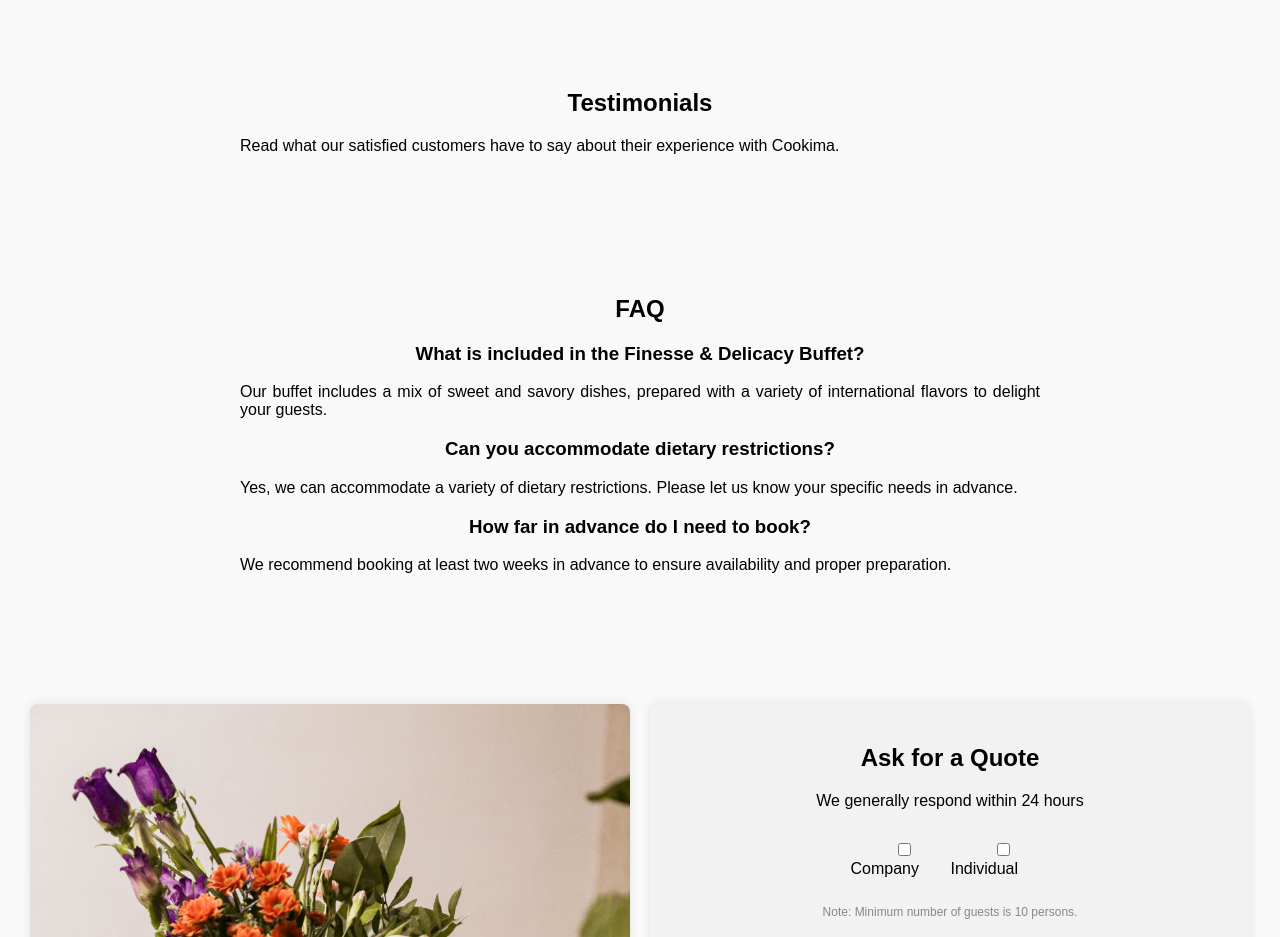
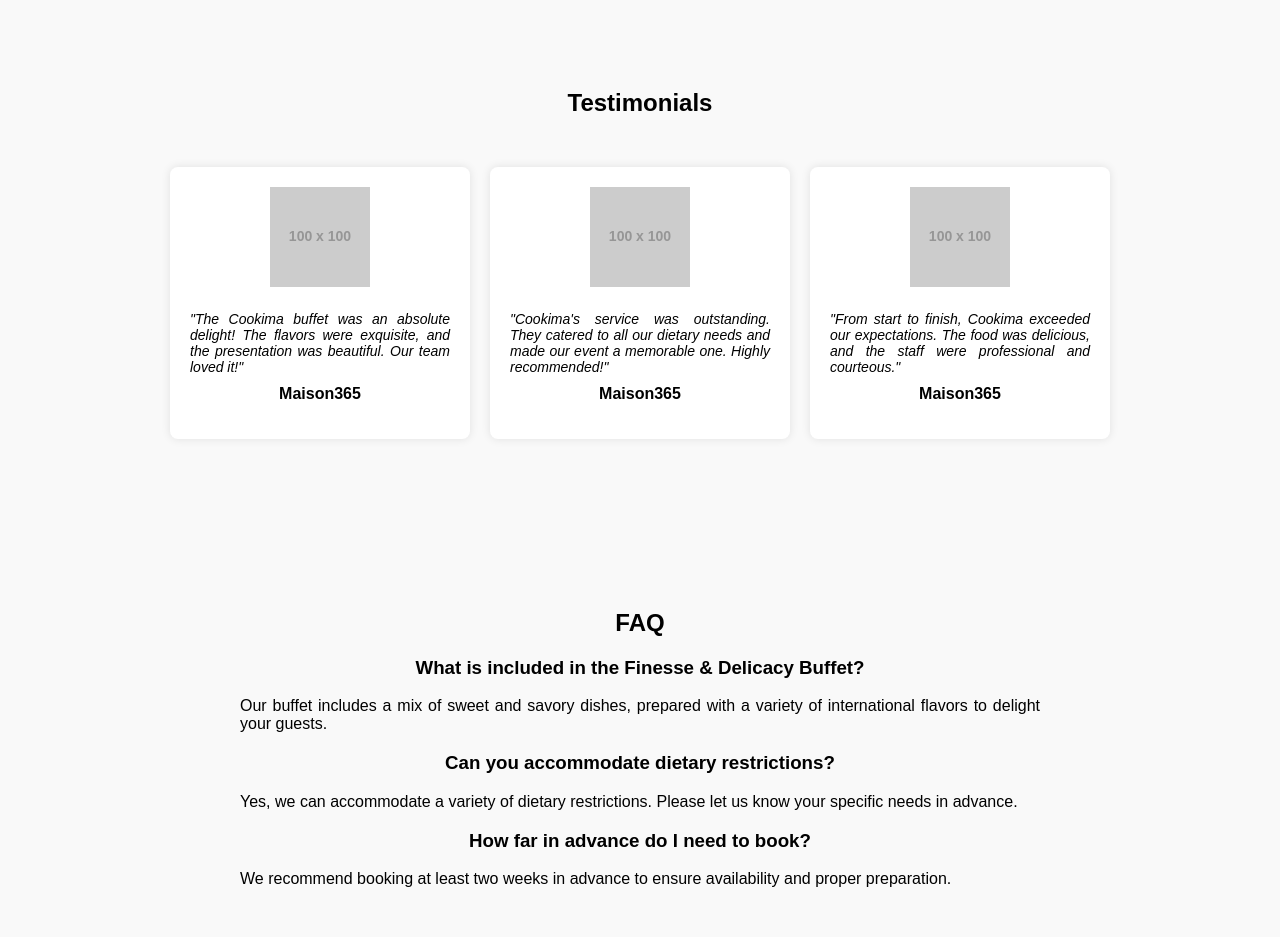
Before and after one commit to ffzakarias/cookima-1, a plain HTML site: page index.html in a window 1280 px wide. Shown: the part 1480-2417 px from the top of the page. Drawn offline with Linux system fonts and the light colour scheme; placeholder pictures from the web are drawn by us.

Commit message:
Update index.html

```diff
--- a/index.html
+++ b/index.html
@@ -280,6 +280,40 @@
             text-align: left;
         }
 
+        /* Testimonials section */
+        .testimonials-container {
+            display: flex;
+            flex-wrap: wrap;
+            justify-content: center;
+            padding: 20px;
+        }
+
+        .testimonial {
+            max-width: 300px;
+            padding: 20px;
+            margin: 10px;
+            background: #fff;
+            box-shadow: 0 0 10px rgba(0, 0, 0, 0.1);
+            border-radius: 8px;
+            text-align: center;
+        }
+
+        .testimonial img {
+            max-width: 100px;
+            margin-bottom: 10px;
+        }
+
+        .testimonial p {
+            font-style: italic;
+            font-size: 14px;
+            margin: 10px 0;
+        }
+
+        .testimonial h3 {
+            margin-top: 0;
+            font-size: 16px;
+        }
+
         /* Footer styles */
         footer {
             background-color: #333;
@@ -315,6 +349,11 @@
             }
 
             .quote-section {
+                flex-direction: column;
+                align-items: center;
+            }
+
+            .testimonials-container {
                 flex-direction: column;
                 align-items: center;
             }
@@ -392,14 +431,30 @@
         <h2>Our Menu</h2>
         <p>Explore our diverse menu featuring seasonal and special offerings. Each dish is crafted with care to bring out the best flavors.</p>
         <div class="menu-download">
-            <a href="carte.pdf" download>Download Our Menu</a>
+            <a href="path/to/your/menu.pdf" download>Download Our Menu</a>
         </div>
     </div>
 
     <!-- Testimonials Section -->
     <div id="testimonials" class="section">
         <h2>Testimonials</h2>
-        <p>Read what our satisfied customers have to say about their experience with Cookima.</p>
+        <div class="testimonials-container">
+            <div class="testimonial">
+                <img src="https://via.placeholder.com/100" alt="Maison365 Logo">
+                <p>"The Cookima buffet was an absolute delight! The flavors were exquisite, and the presentation was beautiful. Our team loved it!"</p>
+                <h3>Maison365</h3>
+            </div>
+            <div class="testimonial">
+                <img src="https://via.placeholder.com/100" alt="Maison365 Logo">
+                <p>"Cookima's service was outstanding. They catered to all our dietary needs and made our event a memorable one. Highly recommended!"</p>
+                <h3>Maison365</h3>
+            </div>
+            <div class="testimonial">
+                <img src="https://via.placeholder.com/100" alt="Maison365 Logo">
+                <p>"From start to finish, Cookima exceeded our expectations. The food was delicious, and the staff were professional and courteous."</p>
+                <h3>Maison365</h3>
+            </div>
+        </div>
     </div>
 
     <!-- FAQ Section -->
```
